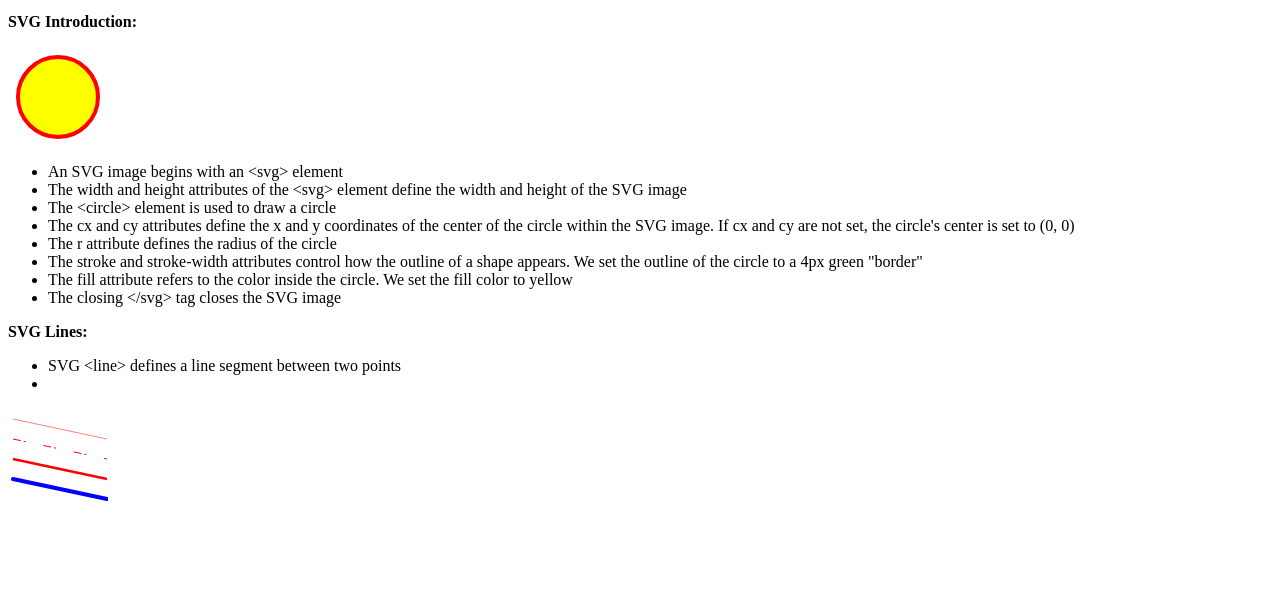
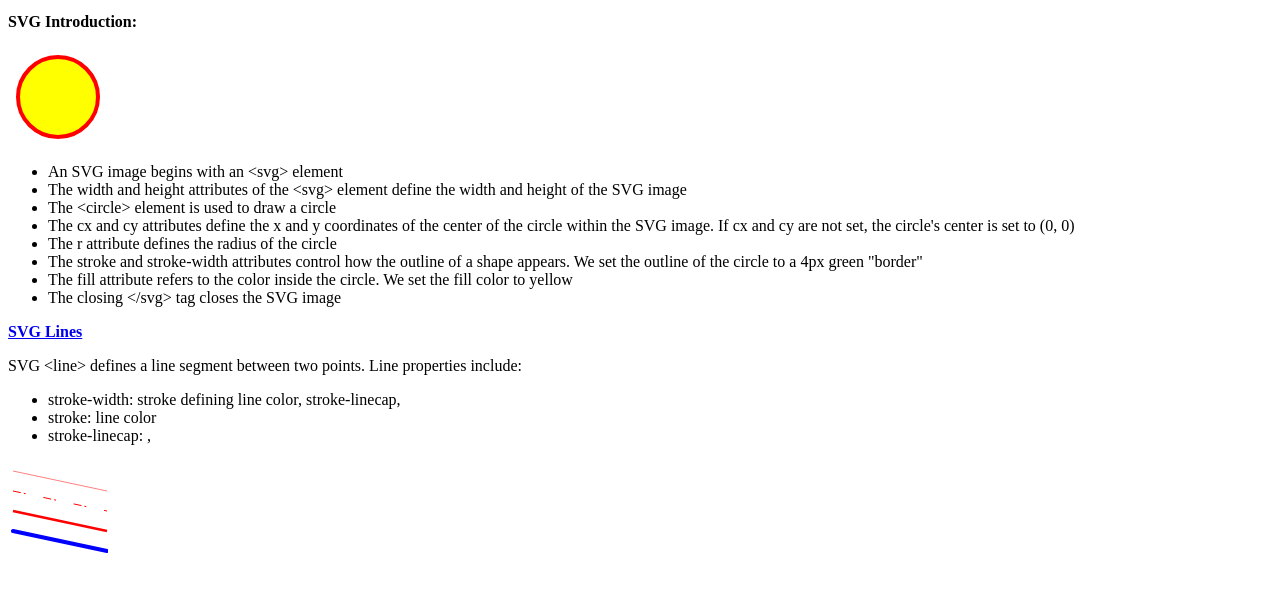
Before and after one commit to bhlarson/tutorial-svg, a website: page index.html in a window 1280 px wide. Shown: the part 87-678 px from the top of the page. Drawn offline with Linux system fonts and the light colour scheme.

Commit message:
Web Tutorials

```diff
--- a/index.html
+++ b/index.html
@@ -22,10 +22,12 @@
   <li>The closing &lt;/svg&gt; tag closes the SVG image</li>
 </ul>
 
-<p><b>SVG Lines:</b></p>
+<p><b><a href="https://developer.mozilla.org/en-US/docs/Web/SVG/Element/linem">SVG Lines</a></b></p>
+<p>SVG &lt;line&gt; defines a line segment between two points.  Line properties include:</p>
 <ul>
-  <li>SVG &lt;line&gt; defines a line segment between two points</li>
-  <li></li>
+  <li>stroke-width: stroke defining line color, stroke-linecap, </li>
+  <li>stroke: line color</li>
+  <li>stroke-linecap: , </li>
 </ul>
 <svg width="100" height="100">
   <line x1="5" y1="10" x2="99" y2="30" stroke-width=".5" stroke="red"/>
--- a/index.js
+++ b/index.js
@@ -3,4 +3,4 @@ import './style.css';
 
 // Write Javascript code!
 const appDiv = document.getElementById('app');
-appDiv.innerHTML = `<h1>JS Starter</h1>`;
+appDiv.innerHTML = `<h1>Web Tutorials by Dad</h1>`;
```
